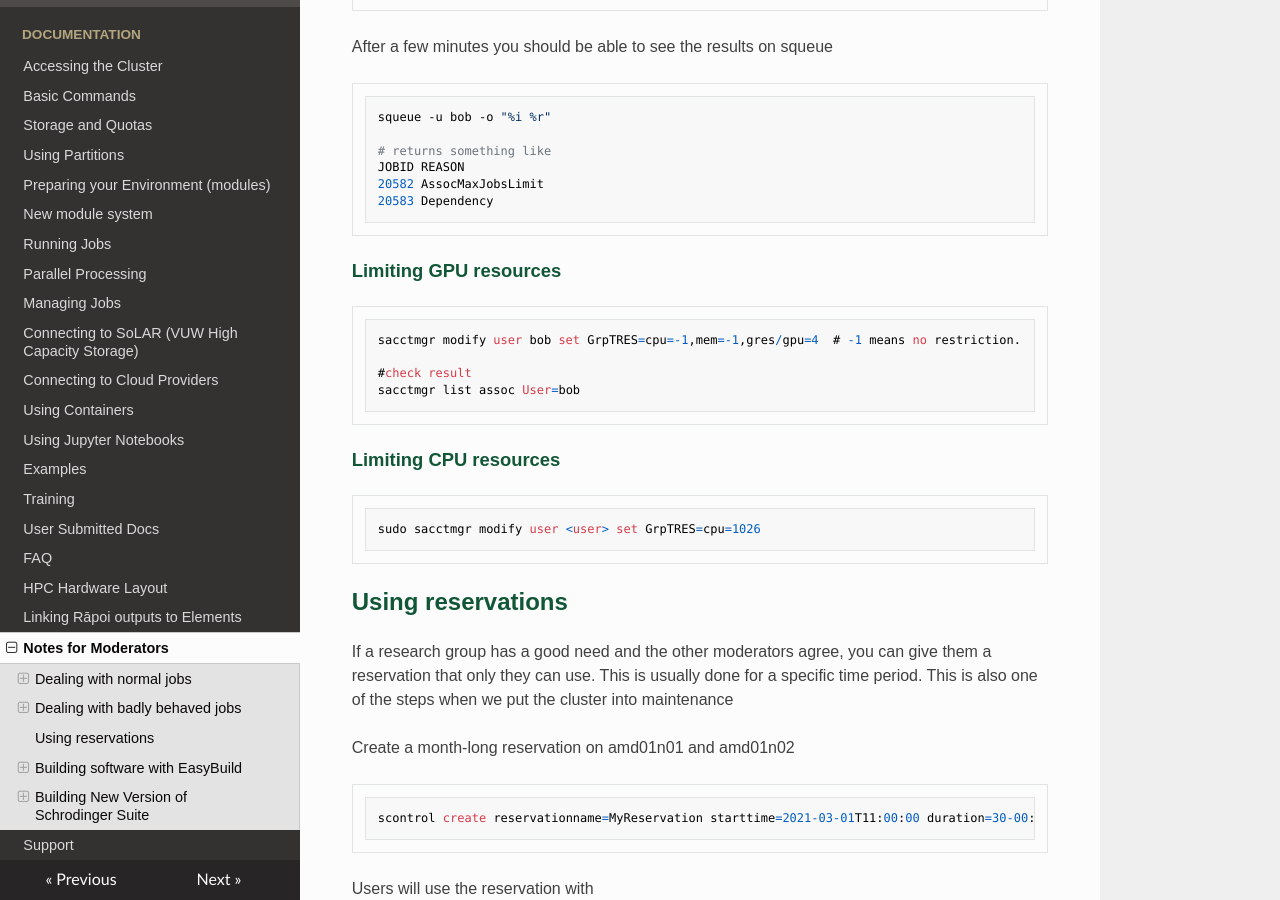
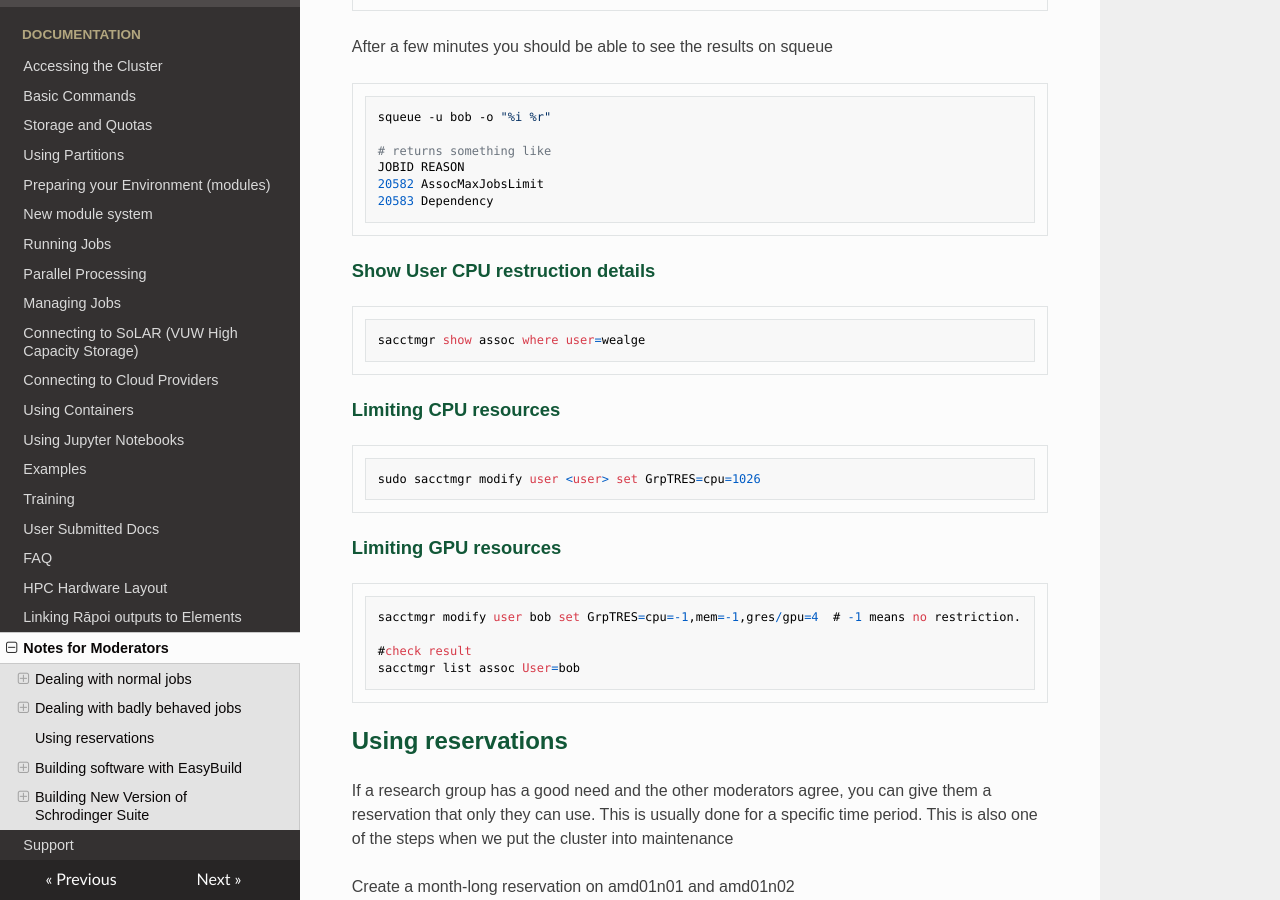
Before and after one commit to vuw-research-computing/raapoi-docs, an MkDocs documentation site: the page built from docs/mods_admins.md, in a window 1280 px wide and 900 px high, scrolled down 1660 px. Built offline with MkDocs 1.6.1, drawn with Linux system fonts in a browser that asks for light colours; nearby versions of some CDN libraries; some web fonts are replaced.

Commit message:
Update mods_admins.md
Added information to see how many CPUs a user is restructed to

````diff
--- a/docs/mods_admins.md
+++ b/docs/mods_admins.md
@@ -71,6 +71,18 @@ JOBID REASON
 20583 Dependency
 ```
 
+#### Show User CPU restruction details
+
+```bash
+sacctmgr show assoc where user=wealge
+```
+
+#### Limiting CPU resources
+
+```bash
+sudo sacctmgr modify user <user> set GrpTRES=cpu=1026
+```
+
 #### Limiting GPU resources
 
 ```bash
@@ -78,12 +90,6 @@ sacctmgr modify user bob set GrpTRES=cpu=-1,mem=-1,gres/gpu=4  # -1 means no res
 
 #check result
 sacctmgr list assoc User=bob
-```
-
-#### Limiting CPU resources
-
-```bash
-sudo sacctmgr modify user <user> set GrpTRES=cpu=1026
 ```
 
 ## Using reservations
````
